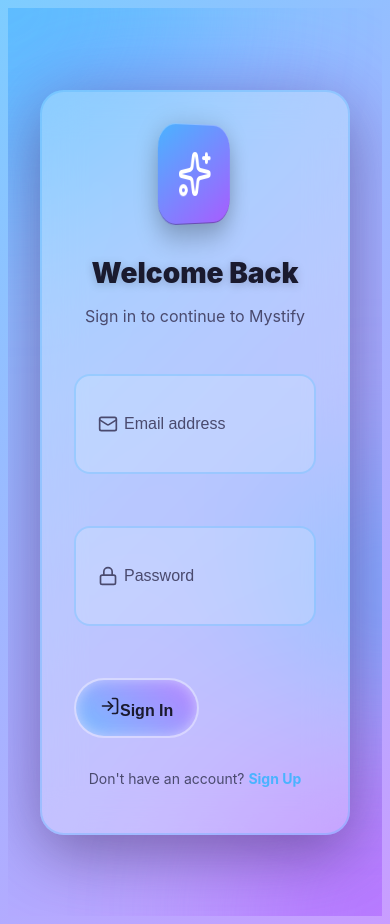
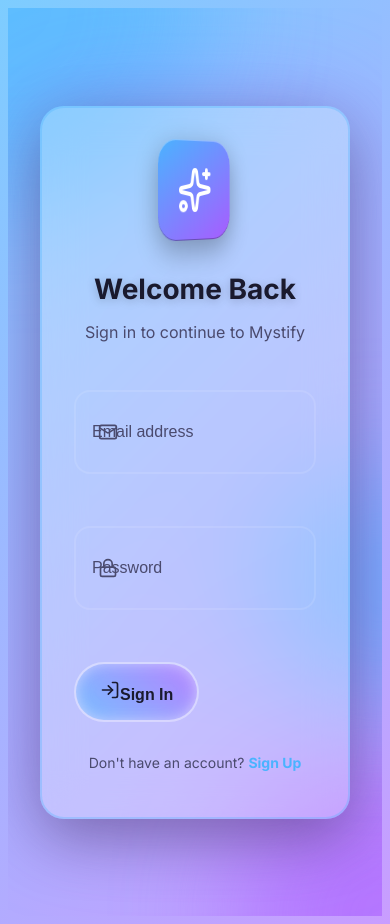
Before and after one commit to sarthak120012/mystifyp, a React (Vite) app: page /signin in a window 390 px wide. Built offline with nearby package versions, Linux system fonts and the light colour scheme.

Commit message:
CRITICAL FIX: Import global styles and fix Auth CSS corruption

```diff
--- a/src/main.jsx
+++ b/src/main.jsx
@@ -1,6 +1,7 @@
 import { StrictMode } from 'react'
 import { createRoot } from 'react-dom/client'
 import App from './App.jsx'
+import './styles/index.css'
 
 createRoot(document.getElementById('root')).render(
   <StrictMode>
--- a/src/pages/Auth/Auth.css
+++ b/src/pages/Auth/Auth.css
@@ -178,15 +178,6 @@
     text-decoration: none;
     transition: all var(--transition-base);
 }
-
-.auth-link:hover {
-    color: var(--accent-secondary);
-    text-decoration: underline;
-}
-
-@media (max-width: 480px) {
-    .auth-card {
-        padding: var(--space-4);
 
 .auth-container {
     min-height: 100vh;
--- a/src/styles/index.css
+++ b/src/styles/index.css
@@ -1,3 +1,5 @@
+@import url('https://fonts.googleapis.com/css2?family=Inter:wght@400;500;600;700&display=swap');
+
 :root {
   /* Spacing System (8px base) */
   --space-1: 8px;
```
Lines whose indentation alone changed are shown as unchanged.
